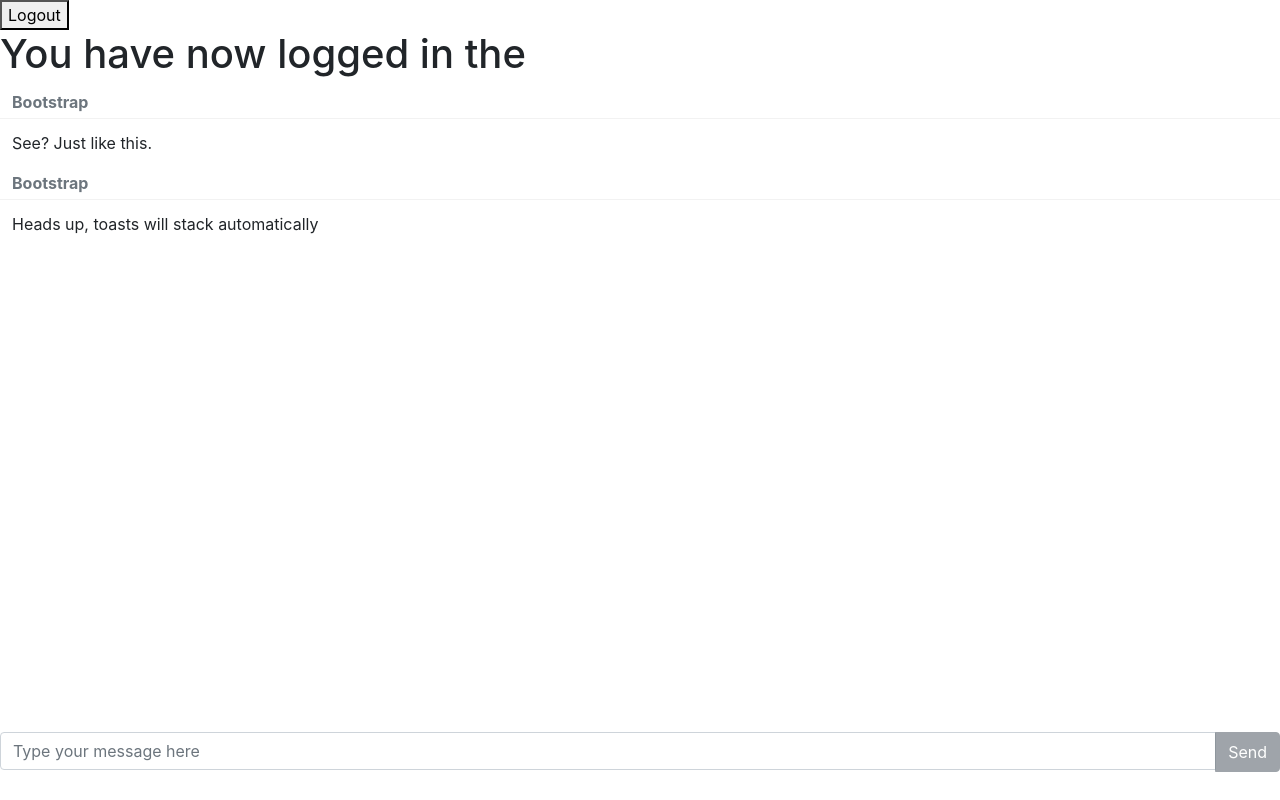
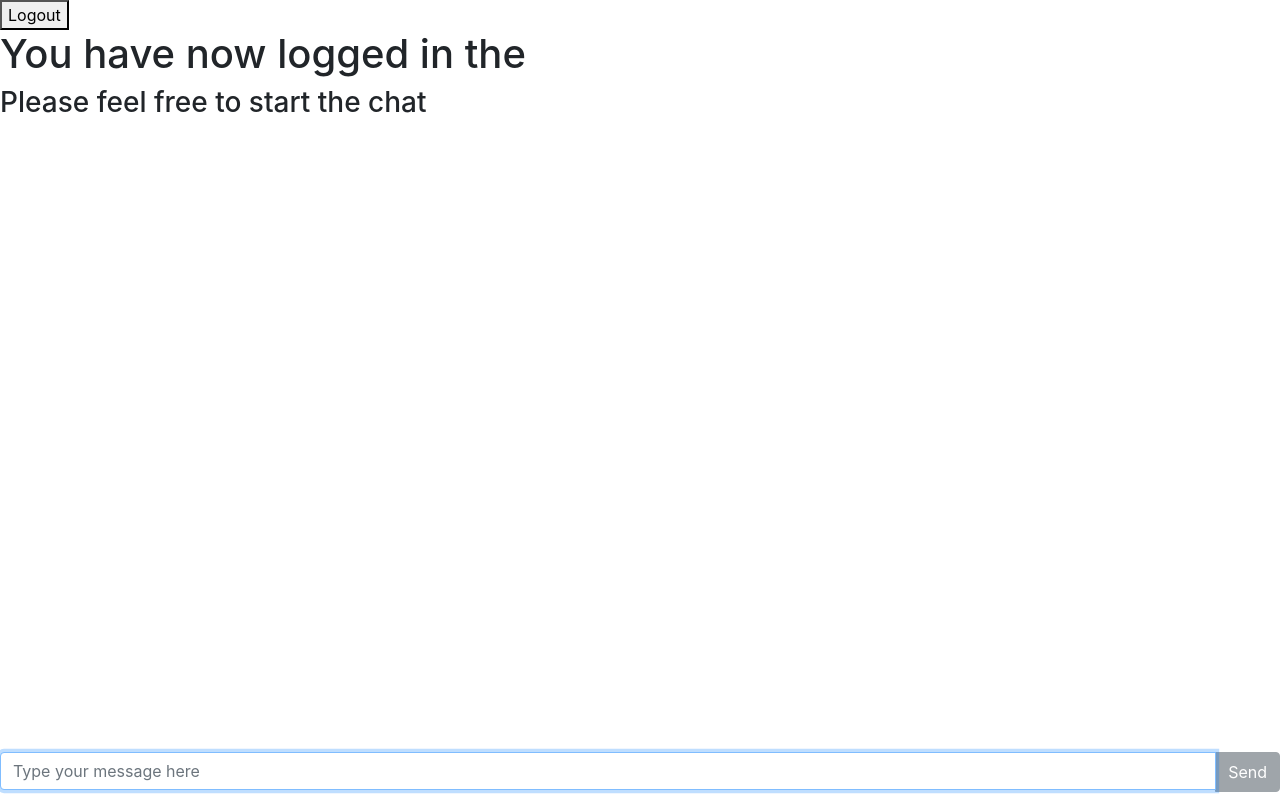
Before and after one commit to stavrospod/psslack, a Python web app: template templates/chat.html in a window 1280 px wide. Run offline with Jinja, Linux system fonts and the light colour scheme; the template is opened without the code that fills it, so the values that code supplies are empty; some libraries are stand-ins or nearby versions.

Commit message:
Bug fixes

```diff
--- a/static/chat.js
+++ b/static/chat.js
@@ -1,6 +1,8 @@
 document.addEventListener('DOMContentLoaded', () => {
 
     document.querySelector('#send').disabled = true;
+    input.focus();
+    input.select();
 
     document.querySelector('#input').onkeyup = () => {
         if (document.querySelector('#input').value.length > 0)
@@ -8,19 +10,6 @@
         else
         document.querySelector('#send').disabled = true;
     }
-
-
-    // Enable button only if there is text in the input field
-
-     /*
-    document.querySelector('#input').onkeyup = () => {
-    if (document.querySelector('#input').value.length > 0)
-        document.querySelector('#send').disabled = false;
-    else
-        document.querySelector('#send').disabled = true;
-     }
-     */
-
 
     // Connect to websocket
     var socket = io.connect(location.protocol + '//' + document.domain + ':' + location.port);
@@ -52,7 +41,7 @@
         toastheader.setAttribute("class", "toast-header");
         const username = document.createElement("strong");
         username.setAttribute("class", "mr-auto username");
-        username.innerHTML = "Bootstrap"
+        username.innerHTML = `From: ${data.name} -- Date: ${data.date} - Time: ${data.time}`
         const toastbody = document.createElement("div");
         toastbody.setAttribute("class", "toast-body")
         toastbody.innerHTML = `${data.message}`
@@ -65,16 +54,7 @@
     });
 
 
-    //Addition of the new thread to the list threads
-    socket.on('thread created', data => {
-        console.log(data)
-        const li = document.createElement('li');
-        const a = document.createElement('a')
-        li.innerHTML = `${data.thread_name}`;
-        a.appendChild(li);
-        var url = "chat"
-        var param = `${data.thread_name}`
-        a.href = url + "/" + param;
-        document.querySelector('#threads').append(a);
-    });
+    var messageBody = document.querySelector('.chat');
+    messageBody.scrollTop = messageBody.scrollHeight - messageBody.clientHeight;
+
 });
--- a/templates/chat.html
+++ b/templates/chat.html
@@ -14,24 +14,11 @@
 <h1>You have now logged in the {{thread_name}}</h1>
 
 <!--Chat area-->
-<div class="chat">
-  <div class="message">
-    <div class="toast-header">
-      <strong class="mr-auto username">Bootstrap</strong>
-    </div>
-    <div class="toast-body">
-      See? Just like this.
-    </div>
+<div class="chat overflow-auto mb-5">
+  <div id="disclaimertoentermessage">
+    <h3>Please feel free to start the chat</h3>
   </div>
 
-  <div class="message">
-    <div class="toast-header">
-      <strong class="mr-auto username">Bootstrap</strong>
-    </div>
-    <div class="toast-body">
-      Heads up, toasts will stack automatically
-    </div>
-  </div>
 
 </div>
 
@@ -39,7 +26,7 @@
 
 <!--This will be the chat-->
 <!--TO DO -- ADD ACTION TO STAY ON THE SAME PAGE-->
-<div class="input-group mb-2" style="position: absolute; bottom: 0; height: 60px;">
+<div class="input-group mb-2 fixed-bottom">
   <input type="text" class="form-control" id ="input" placeholder="Type your message here" aria-label="Recipient's username" aria-describedby="basic-addon2">
   <div class="input-group-append">
     <button id="send" type="button" class="btn btn-secondary" style="height: 40px;">Send</button>
@@ -49,11 +36,3 @@
 
 </div>
 {% endblock %}
-
-
-#footer {
-  position:absolute;
-  bottom:0;
-  width:100%;
-  height:60px;
-}
--- a/templates/layout.html
+++ b/templates/layout.html
@@ -15,11 +15,15 @@
 
 </head>
 <body>
-    <button id="logout" name="logout" data-status="logout">Logout</button>
+    <a href="{{ url_for('logout') }}">
+        <button id="logout" name="logout" data-status="logout">Logout</button>
+    </a>
     <!--Main content of other templates-->
     {% block body %}{% endblock %}
+
 <script src="https://code.jquery.com/jquery-3.4.1.slim.min.js" integrity="sha384-J6qa4849blE2+poT4WnyKhv5vZF5SrPo0iEjwBvKU7imGFAV0wwj1yYfoRSJoZ+n" crossorigin="anonymous"></script>
 <script src="https://cdn.jsdelivr.net/npm/popper.js@1.16.0/dist/umd/popper.min.js" integrity="sha384-Q6E9RHvbIyZFJoft+2mJbHaEWldlvI9IOYy5n3zV9zzTtmI3UksdQRVvoxMfooAo" crossorigin="anonymous"></script>
 <script src="https://stackpath.bootstrapcdn.com/bootstrap/4.4.1/js/bootstrap.min.js" integrity="sha384-wfSDF2E50Y2D1uUdj0O3uMBJnjuUD4Ih7YwaYd1iqfktj0Uod8GCExl3Og8ifwB6" crossorigin="anonymous"></script>
+
 </body>
 </html>
```
Also changed, not shown: application.py (+41 -7 lines), static/index.js (+7 -0 lines).
